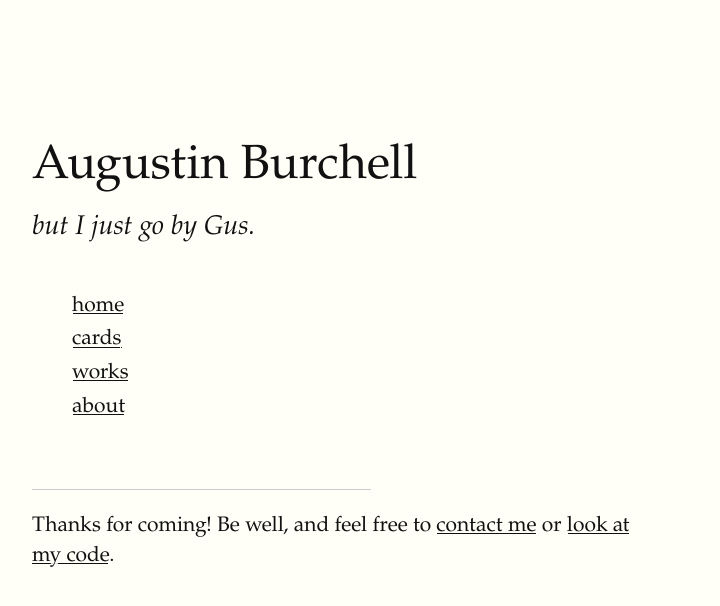
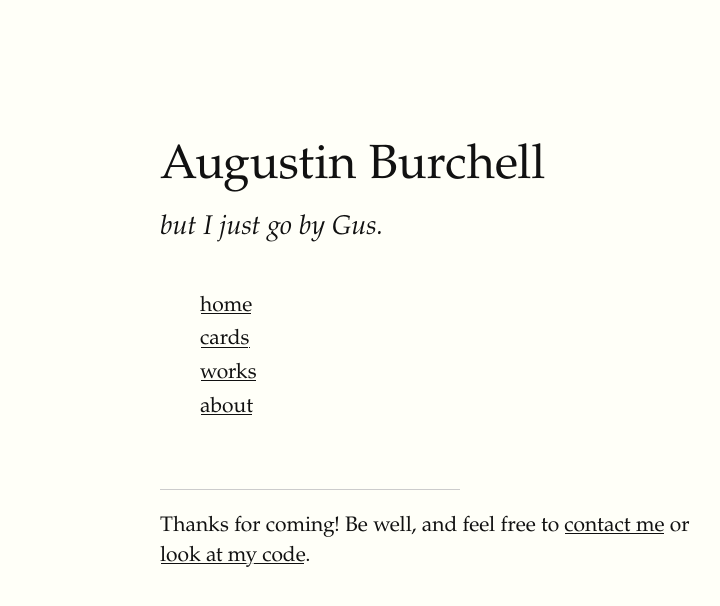
Before and after one commit to aburchell/aburchell.github.io, a Jekyll site: the page built from index.html, in a window 1280 px wide. Shown: the top 606 px of the page, without its empty margins (128-848 px from the left). Built offline with Jekyll 4.4.1, drawn with Linux system fonts in a browser that asks for light colours; some web fonts are replaced.

Commit message:
Made body a bit more narrow

```diff
--- a/css/tufte.css
+++ b/css/tufte.css
@@ -45,10 +45,10 @@ html {
 }
 
 body {
-    width: 87.5%;
+    width: 77.5%;
     margin-left: auto;
     margin-right: auto;
-    padding-left: 12.5%;
+    padding-left: 22.5%;
     font-family: et-book, Palatino, "Palatino Linotype", "Palatino LT STD", "Book Antiqua", Georgia, serif;
     background-color: #fffff8;
     color: #111;
```
